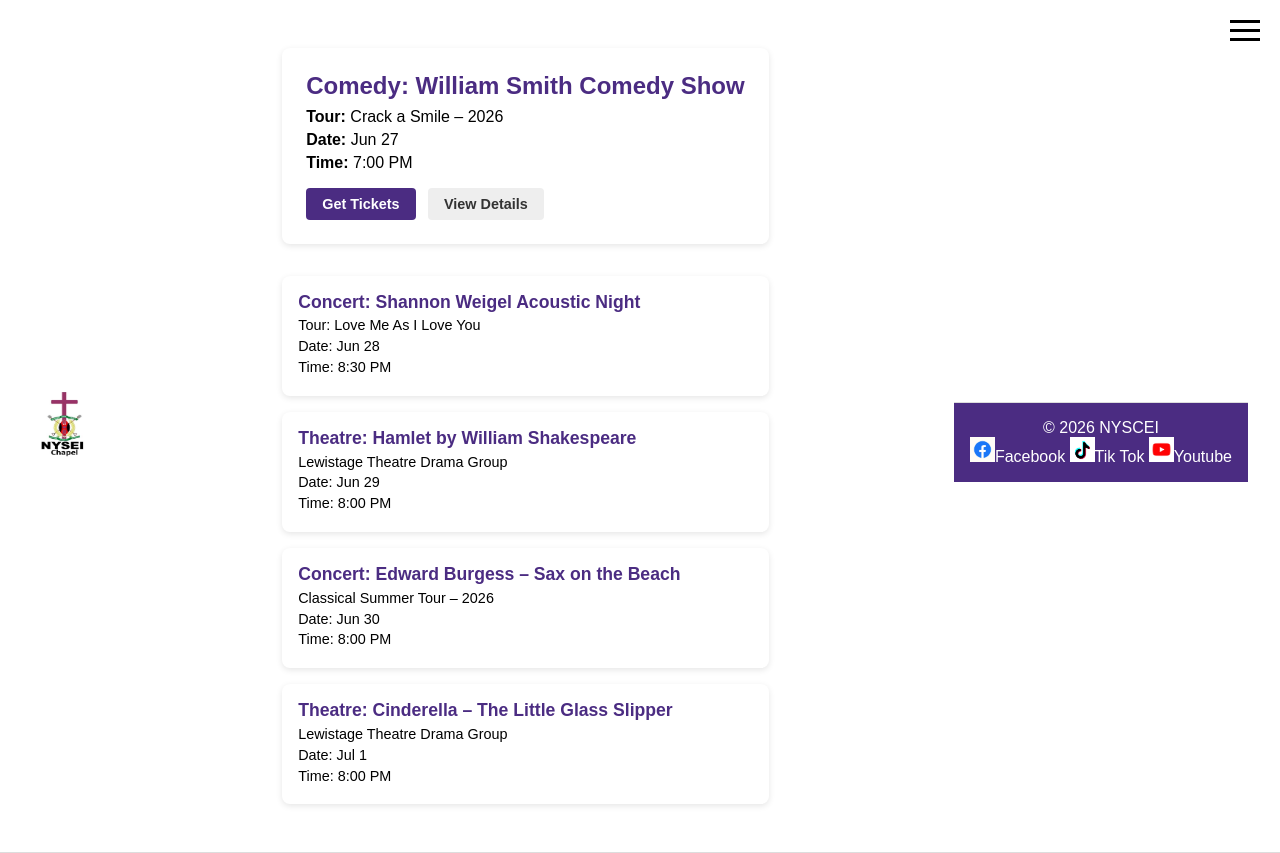
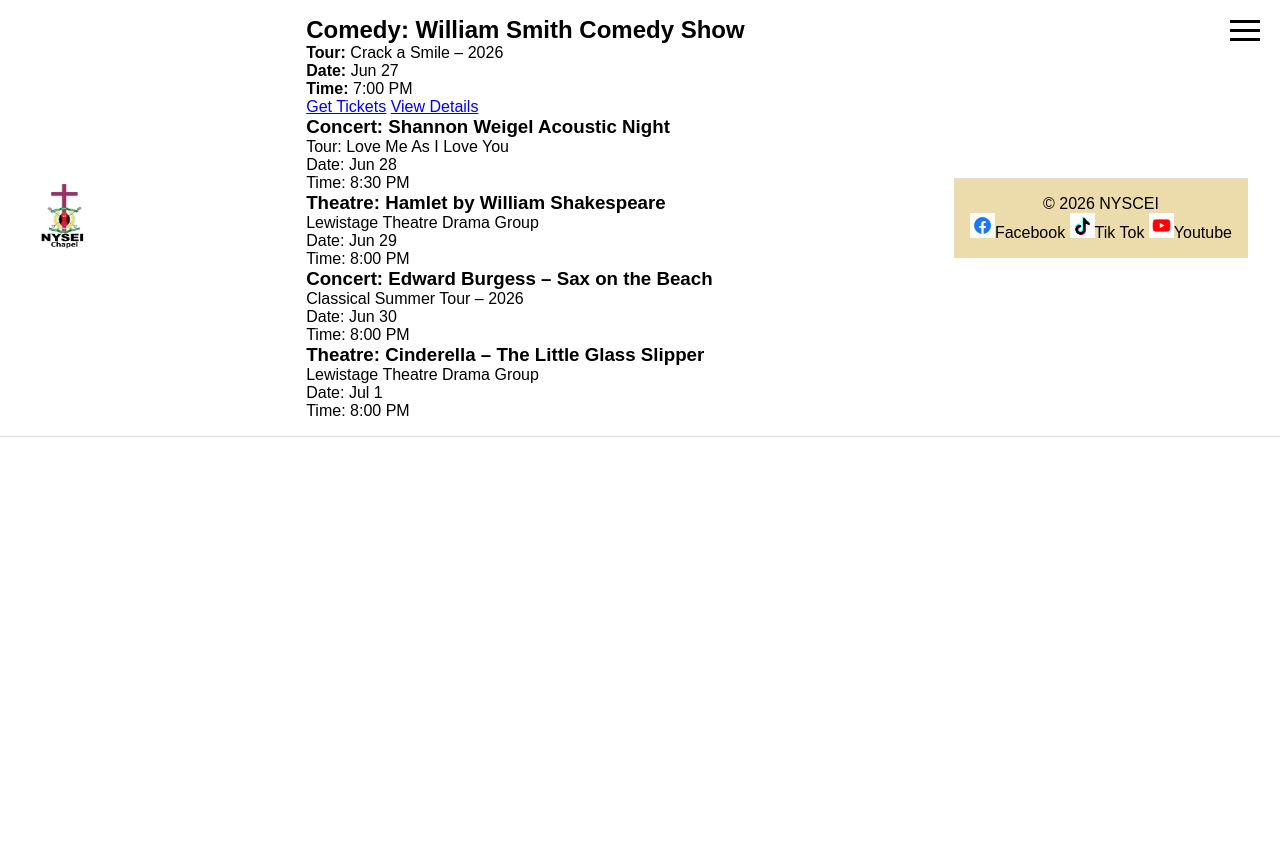
Before and after one commit to cyrillidede/nyscei, a Django app: page /activities/ in a window 1280 px wide. After the commit the page ends 437 px from the top, so only its background shows below. Run offline with Django 5.2, Linux system fonts and the light colour scheme.

Commit message:
Update activities.css

```diff
--- a/static/activities.css
+++ b/static/activities.css
@@ -83,91 +83,3 @@
 .menu-toggle.active .bar:nth-child(3) {
   transform: translateY(-9px) rotate(-45deg);
 }
-.container {
-      max-width: 1000px;
-      margin: 2rem auto;
-      padding: 0 1rem;
-    }
-
-    .featured {
-      background: #fff;
-      border-radius: 8px;
-      box-shadow: 0 2px 6px rgba(0,0,0,0.1);
-      padding: 1.5rem;
-      margin-bottom: 2rem;
-    }
-
-    .featured h2 {
-      margin: 0 0 0.5rem;
-      color: #4b2c82;
-    }
-
-    .featured p {
-      margin: 0.3rem 0;
-    }
-
-    .btn-group {
-      margin-top: 1rem;
-    }
-
-    .btn {
-      display: inline-block;
-      padding: 0.5rem 1rem;
-      margin-right: 0.5rem;
-      border-radius: 4px;
-      text-decoration: none;
-      font-size: 0.9rem;
-      font-weight: bold;
-    }
-
-    .btn-primary {
-      background: #4b2c82;
-      color: #fff;
-    }
-
-    .btn-secondary {
-      background: #eee;
-      color: #333;
-    }
-
-    .events {
-      display: grid;
-      grid-template-columns: repeat(auto-fit, minmax(250px, 1fr));
-      gap: 1rem;
-    }
-
-    .event-card {
-      background: #fff;
-      border-radius: 8px;
-      box-shadow: 0 2px 6px rgba(0,0,0,0.1);
-      padding: 1rem;
-    }
-
-    .event-card h3 {
-      margin: 0;
-      font-size: 1.1rem;
-      color: #4b2c82;
-    }
-
-    .event-card p {
-      margin: 0.3rem 0;
-      font-size: 0.9rem;
-    }
-
-    footer {
-      text-align: center;
-      padding: 1rem;
-      background: #4b2c82;
-      color: #fff;
-      margin-top: 2rem;
-    }
-
-    /* Responsive tweaks */
-    @media (max-width: 600px) {
-      header h1 {
-        font-size: 1.4rem;
-      }
-      .featured, .event-card {
-        padding: 1rem;
-      }
-    }
```
